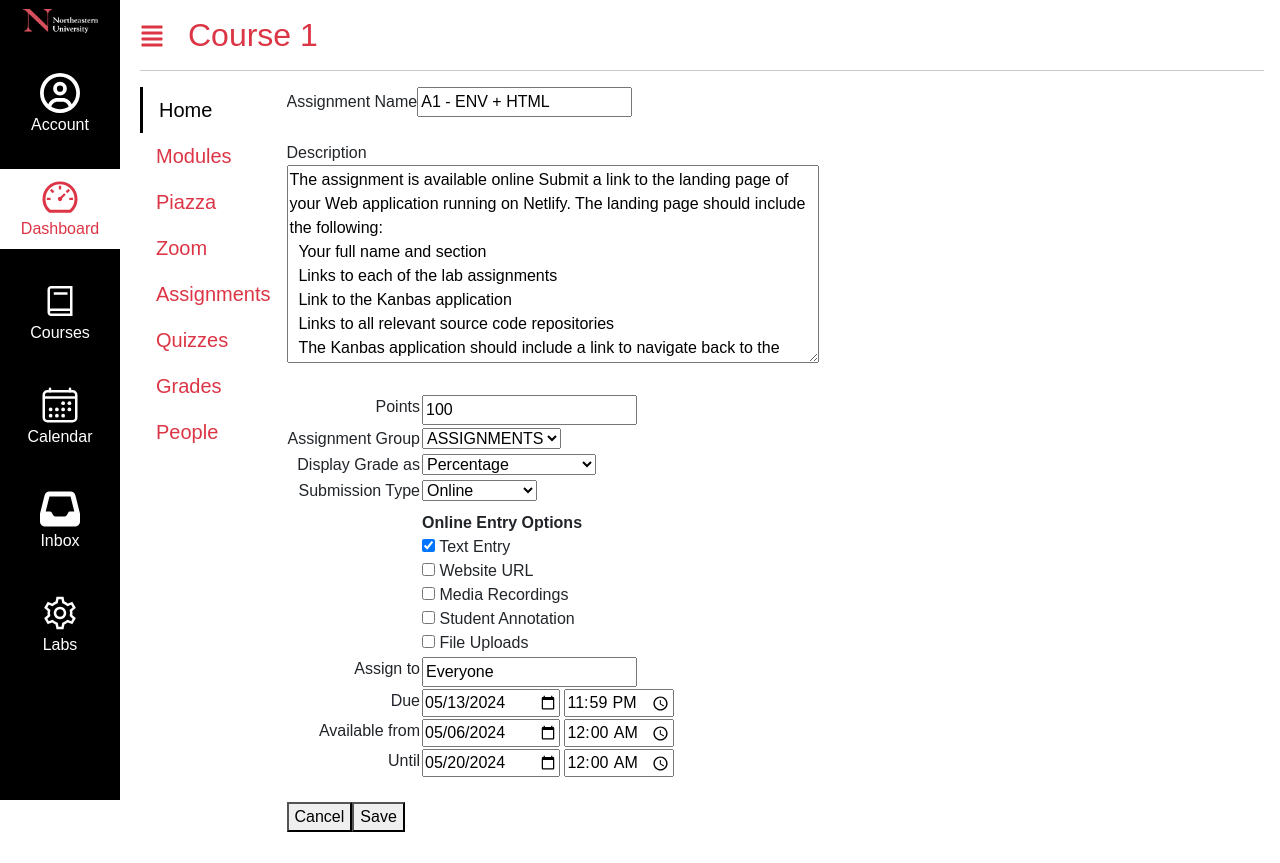
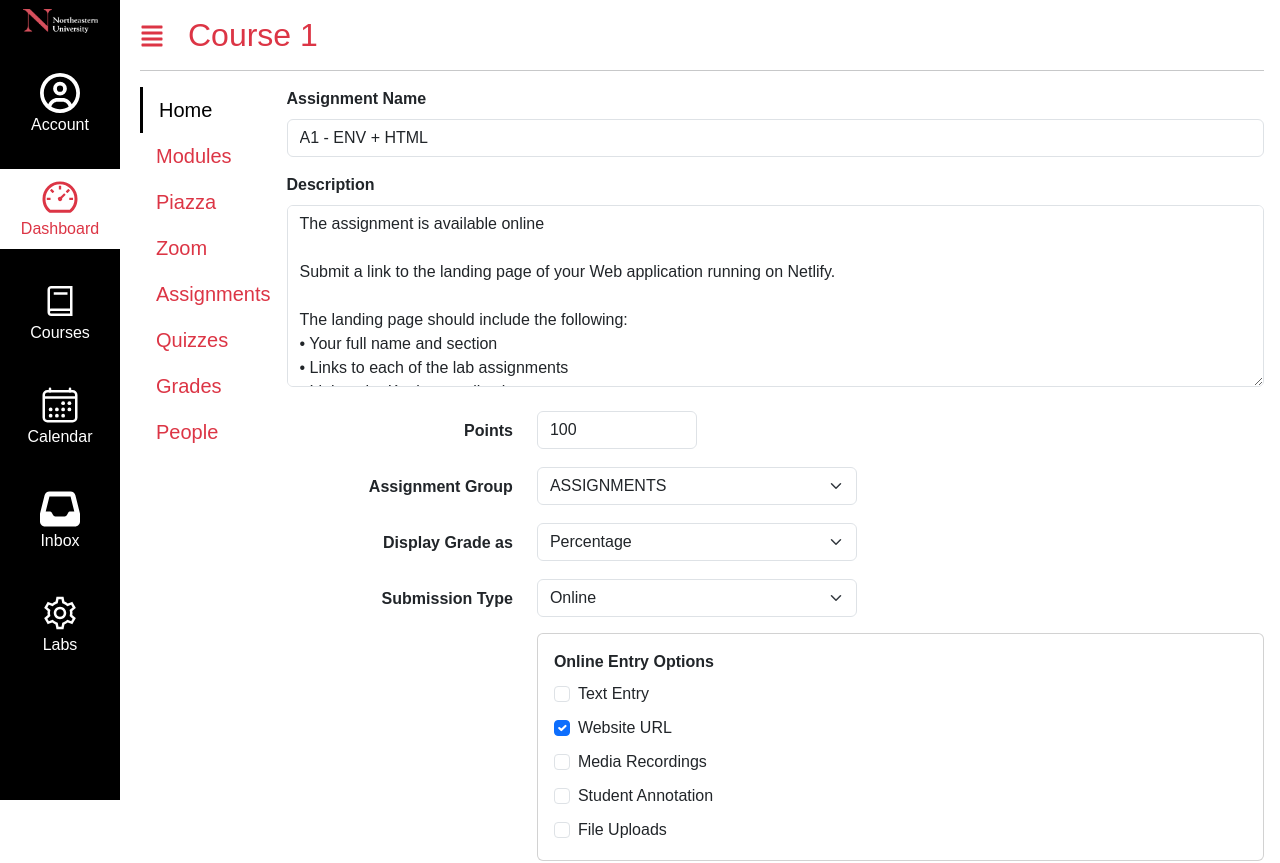
Before and after one commit to DiegoCico/CS4550, a Next.js app in the folder A2/kanbas-next-app/: page /Kambaz/Courses/1/Assignments/1 in a window 1280 px wide. Shown: the top 863 px of the page. Built offline with nearby package versions, Linux system fonts and the light colour scheme.

Commit message:
project done?

```diff
--- a/A2/kanbas-next-app/app/Kambaz/Account/page.tsx
+++ b/A2/kanbas-next-app/app/Kambaz/Account/page.tsx
@@ -1,5 +1,4 @@
 import { redirect } from "next/dist/client/components/navigation";
-
 
 export default function AccountPage() {
  redirect("Kambaz/Account/Signin");
--- a/A2/kanbas-next-app/app/Kambaz/Courses/[cid]/Assignments/[aid]/page.tsx
+++ b/A2/kanbas-next-app/app/Kambaz/Courses/[cid]/Assignments/[aid]/page.tsx
@@ -1,141 +1,143 @@
+"use client";
+
+import { Form, Row, Col, Card, Button } from "react-bootstrap";
+
 export default function AssignmentEditor() {
   return (
-      <div id="wd-assignments-editor">
-        <label htmlFor="wd-name">Assignment Name</label>
-        <input id="wd-name" defaultValue="A1 - ENV + HTML" />
-        <br />
-        <br />
+    <div id="wd-assignments-editor" className="w-100">
+      <Form>
 
-        <label htmlFor="wd-description">Description</label>
-        <br />
-        <textarea id="wd-description" rows={8} cols={55} defaultValue={
-  `The assignment is available online Submit a link to the landing page of your Web application running on Netlify. The landing page should include the following:
-  Your full name and section
-  Links to each of the lab assignments
-  Link to the Kanbas application
-  Links to all relevant source code repositories
-  The Kanbas application should include a link to navigate back to the landing page.`} />
-        <br />
-        <br />
+        <Form.Group controlId="wd-name" className="mb-3">
+          <Form.Label className="fw-semibold">Assignment Name</Form.Label>
+          <Form.Control defaultValue="A1 - ENV + HTML" />
+        </Form.Group>
 
-        <table>
-          <tbody>
-            <tr>
-              <td align="right" valign="top">
-                <label htmlFor="wd-points">Points</label>
-              </td>
-              <td>
-                <input id="wd-points" type="number" defaultValue={100} />
-              </td>
-            </tr>
+        <Form.Group controlId="wd-description" className="mb-4">
+          <Form.Label className="fw-semibold">Description</Form.Label>
+          <Form.Control
+            as="textarea"
+            rows={7}
+            defaultValue={`The assignment is available online
 
-            <tr>
-              <td align="right" valign="top">
-                <label htmlFor="wd-group">Assignment Group</label>
-              </td>
-              <td>
-                <select id="wd-group" defaultValue="assignments">
+Submit a link to the landing page of your Web application running on Netlify.
+
+The landing page should include the following:
+• Your full name and section
+• Links to each of the lab assignments
+• Link to the Kanbas application
+• Links to all relevant source code repositories
+
+The Kanbas application should include a link to navigate back to the landing page.`}
+          />
+        </Form.Group>
+
+        <Row className="mb-3">
+          <Col sm={3} className="text-sm-end">
+            <Form.Label htmlFor="wd-points" className="mt-2 fw-semibold">Points</Form.Label>
+          </Col>
+          <Col sm={9}>
+            <Form.Control id="wd-points" type="number" defaultValue={100} style={{ maxWidth: 160 }} />
+          </Col>
+        </Row>
+
+        <Row className="mb-3">
+          <Col sm={3} className="text-sm-end">
+            <Form.Label htmlFor="wd-group" className="mt-2 fw-semibold">Assignment Group</Form.Label>
+          </Col>
+          <Col sm={9}>
+            <Form.Select id="wd-group" defaultValue="assignments" style={{ maxWidth: 320 }}>
               <option value="assignments">ASSIGNMENTS</option>
               <option value="quizzes">QUIZZES</option>
               <option value="exams">EXAMS</option>
               <option value="projects">PROJECTS</option>
-                </select>
-              </td>
-            </tr>
+            </Form.Select>
+          </Col>
+        </Row>
 
-            <tr>
-              <td align="right" valign="top">
-                <label htmlFor="wd-display-grade">Display Grade as</label>
-              </td>
-              <td>
-                <select id="wd-display-grade" defaultValue="percentage">
+        <Row className="mb-3">
+          <Col sm={3} className="text-sm-end">
+            <Form.Label htmlFor="wd-display-grade" className="mt-2 fw-semibold">Display Grade as</Form.Label>
+          </Col>
+          <Col sm={9}>
+            <Form.Select id="wd-display-grade" defaultValue="percentage" style={{ maxWidth: 320 }}>
               <option value="percentage">Percentage</option>
               <option value="points">Points</option>
               <option value="letter">Letter Grade</option>
               <option value="complete">Complete/Incomplete</option>
-                </select>
-              </td>
-            </tr>
+            </Form.Select>
+          </Col>
+        </Row>
 
-            <tr>
-              <td align="right" valign="top">
-                <label htmlFor="wd-submission-type">Submission Type</label>
-              </td>
-              <td>
-                <select id="wd-submission-type" defaultValue="online">
+        <Row className="mb-4">
+          <Col sm={3} className="text-sm-end">
+            <Form.Label htmlFor="wd-submission-type" className="mt-2 fw-semibold">Submission Type</Form.Label>
+          </Col>
+          <Col sm={9}>
+            <Form.Select id="wd-submission-type" defaultValue="online" style={{ maxWidth: 320 }} className="mb-3">
               <option value="online">Online</option>
               <option value="on-paper">On Paper</option>
               <option value="external-tool">External Tool</option>
-                </select>
+            </Form.Select>
 
-                <div style={{ marginTop: 8 }}>
-                  <div><b>Online Entry Options</b></div>
-                  <label>
-                    <input type="checkbox" defaultChecked /> Text Entry
-                  </label><br />
-                  <label>
-                    <input type="checkbox" /> Website URL
-                  </label><br />
-                  <label>
-                    <input type="checkbox" /> Media Recordings
-                  </label><br />
-                  <label>
-                    <input type="checkbox" /> Student Annotation
-                  </label><br />
-                  <label>
-                    <input type="checkbox" /> File Uploads
-                  </label>
+            <Card className="border-1">
+              <Card.Body>
+                <div className="fw-semibold mb-2">Online Entry Options</div>
+                <div className="d-flex flex-column gap-2">
+                  <Form.Check id="wd-entry-text" type="checkbox" label="Text Entry" />
+                  <Form.Check id="wd-entry-url" type="checkbox" label="Website URL" defaultChecked />
+                  <Form.Check id="wd-entry-media" type="checkbox" label="Media Recordings" />
+                  <Form.Check id="wd-entry-annotation" type="checkbox" label="Student Annotation" />
+                  <Form.Check id="wd-entry-files" type="checkbox" label="File Uploads" />
                 </div>
-              </td>
-            </tr>
+              </Card.Body>
+            </Card>
+          </Col>
+        </Row>
 
-            <tr>
-              <td align="right" valign="top">
-                <label htmlFor="wd-assign-to">Assign to</label>
-              </td>
-              <td>
-                <input id="wd-assign-to" defaultValue="Everyone" />
-              </td>
-            </tr>
+        <Row className="mb-3">
+          <Col sm={3} className="text-sm-end">
+            <Form.Label htmlFor="wd-assign-to" className="mt-2 fw-semibold">Assign to</Form.Label>
+          </Col>
+          <Col sm={9}>
+            <Form.Control id="wd-assign-to" defaultValue="Everyone" style={{ maxWidth: 420 }} />
+          </Col>
+        </Row>
 
-            <tr>
-              <td align="right" valign="top">
-                <label htmlFor="wd-due-date">Due</label>
-              </td>
-              <td>
-                <input id="wd-due-date" type="date" defaultValue="2024-05-13" />
-                &nbsp;
-                <input id="wd-due-time" type="time" defaultValue="23:59" />
-              </td>
-            </tr>
+        <Row className="mb-3">
+          <Col sm={3} className="text-sm-end">
+            <Form.Label htmlFor="wd-due-date" className="mt-2 fw-semibold">Due</Form.Label>
+          </Col>
+          <Col sm={9} className="d-flex gap-2">
+            <Form.Control id="wd-due-date" type="date" defaultValue="2024-05-13" style={{ maxWidth: 200 }} />
+            <Form.Control id="wd-due-time" type="time" defaultValue="23:59" style={{ maxWidth: 160 }} />
+          </Col>
+        </Row>
 
-            <tr>
-              <td align="right" valign="top">
-                <label htmlFor="wd-available-from">Available from</label>
-              </td>
-              <td>
-                <input id="wd-available-from" type="date" defaultValue="2024-05-06" />
-                &nbsp;
-                <input id="wd-available-from-time" type="time" defaultValue="00:00" />
-              </td>
-            </tr>
+        <Row className="mb-3">
+          <Col sm={3} className="text-sm-end">
+            <Form.Label htmlFor="wd-available-from" className="mt-2 fw-semibold">Available from</Form.Label>
+          </Col>
+          <Col sm={9} className="d-flex gap-2">
+            <Form.Control id="wd-available-from" type="date" defaultValue="2024-05-06" style={{ maxWidth: 200 }} />
+            <Form.Control id="wd-available-from-time" type="time" defaultValue="00:00" style={{ maxWidth: 160 }} />
+          </Col>
+        </Row>
 
-            <tr>
-              <td align="right" valign="top">
-                <label htmlFor="wd-available-until">Until</label>
-              </td>
-              <td>
-                <input id="wd-available-until" type="date" defaultValue="2024-05-20" />
-                &nbsp;
-                <input id="wd-available-until-time" type="time" defaultValue="00:00" />
-              </td>
-            </tr>
-          </tbody>
-        </table>
+        <Row className="mb-4">
+          <Col sm={3} className="text-sm-end">
+            <Form.Label htmlFor="wd-available-until" className="mt-2 fw-semibold">Until</Form.Label>
+          </Col>
+          <Col sm={9} className="d-flex gap-2">
+            <Form.Control id="wd-available-until" type="date" defaultValue="2024-05-20" style={{ maxWidth: 200 }} />
+            <Form.Control id="wd-available-until-time" type="time" defaultValue="00:00" style={{ maxWidth: 160 }} />
+          </Col>
+        </Row>
 
-        <br />
-        <button>Cancel</button>
-        <button>Save</button>
+        <div className="d-flex justify-content-end gap-2">
+          <Button variant="secondary">Cancel</Button>
+          <Button variant="danger">Save</Button>
+        </div>
+      </Form>
     </div>
   );
 }
```
Also changed, not shown: A2/kanbas-next-app/app/Kambaz/Account/Navigation.tsx (added, +36 -0 lines), A2/kanbas-next-app/app/Kambaz/Account/Profile/page.tsx (+26 -15 lines), A2/kanbas-next-app/app/Kambaz/Account/Signin/page.tsx (+22 -9 lines), A2/kanbas-next-app/app/Kambaz/Account/Signup/page.tsx (+17 -9 lines), A2/kanbas-next-app/app/Kambaz/Account/layout.tsx (+12 -5 lines), A2/kanbas-next-app/app/Kambaz/Courses/[cid]/Assignments/page.tsx (+140 -44 lines). Lines whose indentation alone changed are shown as unchanged.
